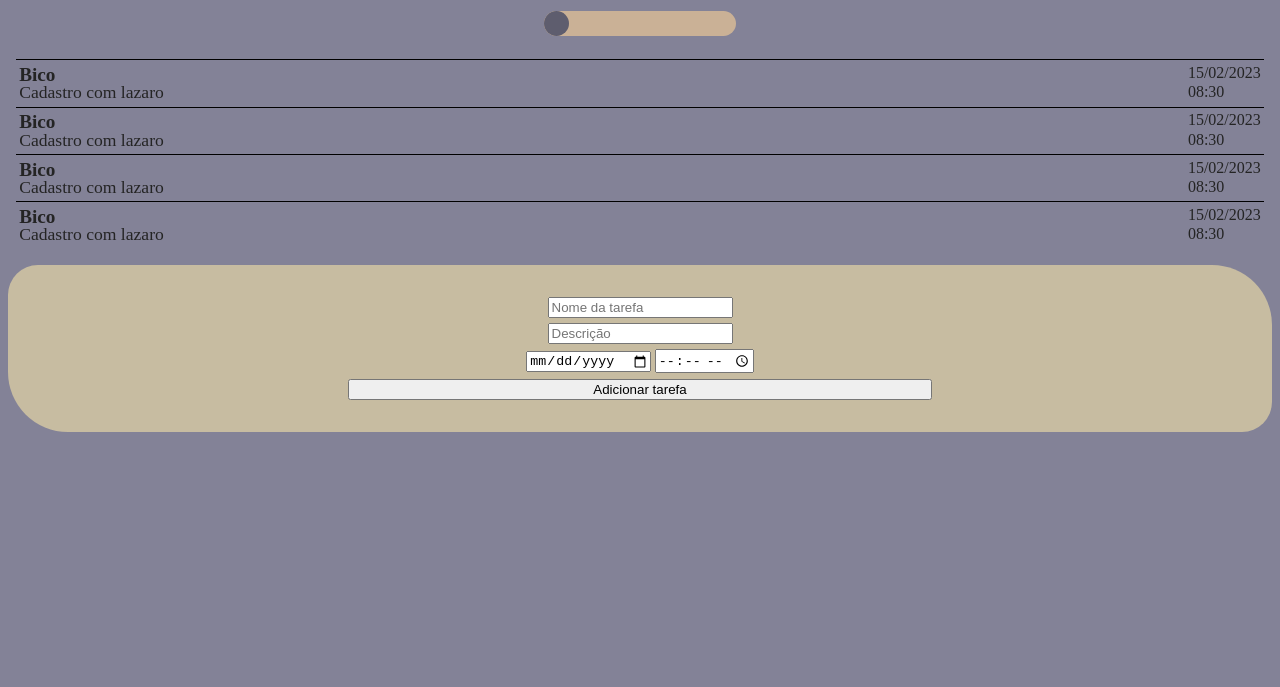
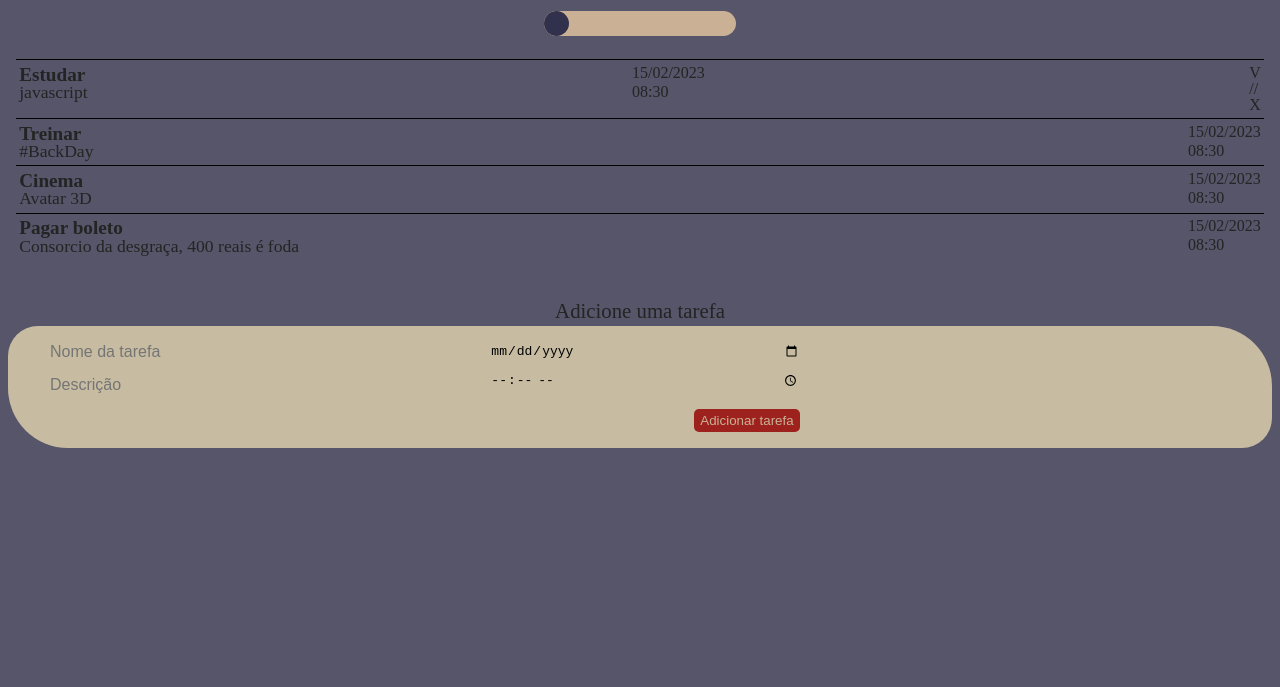
Before and after one commit to brunnorch/tasks-list, a website: page index.html in a window 1280 px wide. Shown: the part 113-800 px from the top of the page. Drawn offline with Linux system fonts and the light colour scheme; a web font is replaced by a local one.

Commit message:
progress

```diff
--- a/css/style.css
+++ b/css/style.css
@@ -3,12 +3,13 @@
 :root {
   --font: 'Signika Negative';
   --bg: #F1D3B3;
-  --bg-dark: #838297;
+  --bg-dark: #565569;
+  --bg-header: #C7BCA1;
+  --dark: #31314d;
+  --light: #cab196;
   --bg-task: #C7BCA1;
-  --bg-header: #C7BCA1;
   --color: #242424;
-  --light: #cab196;
-  --dark: #5e5d6e;
+  --btn: #950101d2;
 }
 
 body {
@@ -127,22 +128,42 @@ input:checked~.slider::before {
 
 
 /* FORM TASKS */
+.form__title {
+  font-size: 1.3em;
+  font-weight: 400;
+  text-align: center;
+  margin: 2em 0 0.2em;
+}
 
 
 .form {
   background-color: var(--bg-task);
   display: flex;
-  flex-direction: column;
-  align-items: center;
   border-radius: 30px 60px;
-  padding: 2em 3em;
-  margin: 1em 0.5em;
+  padding: 1em 2.5em;
+  margin: 0em 0.5em;
 }
 
-.form__task{
-  margin-bottom: 0.4em ;
+
+.form__task-taskdescription {}
+
+.form__task-datetime {
+  text-align: end;
 }
 
-.form__task-btn{
-  width: 50%;
+.form__task {
+  font-size: 1em;
+  margin-bottom: 0.8em;
+  border: none;
+  background-color: var(--bg-task);
+  width: 95%;
 }
+
+.form__task-btn {
+  background-color: var(--btn);
+  color: var(--light);
+  border: none;
+  border-radius: 5px;
+  padding: 0.3em 0.5em;
+  margin-top: 0.6em;
+}
--- a/index.html
+++ b/index.html
@@ -36,9 +36,24 @@
         <section>
 
             <div class="tasks__todo">
+                <div class="task-description">
+                    <p class="tasks__title">Estudar</p>
+                    <p class="tasks__description">javascript</p>
+                </div>
+                <div class="task-datetime">
+                    <p class="tasks__date">15/02/2023</p>
+                    <p class="tasks__time">08:30</p>
+                </div>
+                <div class="task-edits">
+                    <p>V</p>
+                    <p>//</p>
+                    <p>X</p>
+                </div>
+            </div>
+            <div class="tasks__todo">
                 <div>
-                    <p class="tasks__title">Bico</p>
-                    <p class="tasks__description">Cadastro com lazaro</p>
+                    <p class="tasks__title">Treinar</p>
+                    <p class="tasks__description">#BackDay</p>
                 </div>
                 <div>
                     <p class="tasks__date">15/02/2023</p>
@@ -47,8 +62,8 @@
             </div>
             <div class="tasks__todo">
                 <div>
-                    <p class="tasks__title">Bico</p>
-                    <p class="tasks__description">Cadastro com lazaro</p>
+                    <p class="tasks__title">Cinema</p>
+                    <p class="tasks__description">Avatar 3D</p>
                 </div>
                 <div>
                     <p class="tasks__date">15/02/2023</p>
@@ -57,18 +72,8 @@
             </div>
             <div class="tasks__todo">
                 <div>
-                    <p class="tasks__title">Bico</p>
-                    <p class="tasks__description">Cadastro com lazaro</p>
-                </div>
-                <div>
-                    <p class="tasks__date">15/02/2023</p>
-                    <p class="tasks__time">08:30</p>
-                </div>
-            </div>
-            <div class="tasks__todo">
-                <div>
-                    <p class="tasks__title">Bico</p>
-                    <p class="tasks__description">Cadastro com lazaro</p>
+                    <p class="tasks__title">Pagar boleto</p>
+                    <p class="tasks__description">Consorcio da desgraça, 400 reais é foda</p>
                 </div>
                 <div>
                     <p class="tasks__date">15/02/2023</p>
@@ -79,17 +84,19 @@
         </section>
 
         <section>
-
+            <h3 class="form__title">Adicione uma tarefa</h3>
             <form class="form">
-                <input type="text" placeholder="Nome da tarefa" class="form__task">
-                <input type="text" placeholder="Descrição" class="form__task">
-                <div>
+                <div class="form__task-taskdescription">
+                    <input type="text" placeholder="Nome da tarefa" class="form__task">
+                    <input type="text" placeholder="Descrição" class="form__task">
+                </div>
+                <div class="form__task-datetime">
                     <!-- <label for="date" class="label__task">Vencimento</label> -->
                     <input type="date" placeholder="date" class="form__task">
                     <!-- <label for="time" class="label__task">Horário</label> -->
                     <input type="time" class="form__task">
+                    <input type="submit" value="Adicionar tarefa" class="form__task-btn">
                 </div>
-                <input type="submit" value="Adicionar tarefa" class="form__task-btn">
             </form>
 
         </section>
```
Also changed, not shown: js/index.js (added, +15 -0 lines), package.json (added, +21 -0 lines), js/main.js (deleted).
